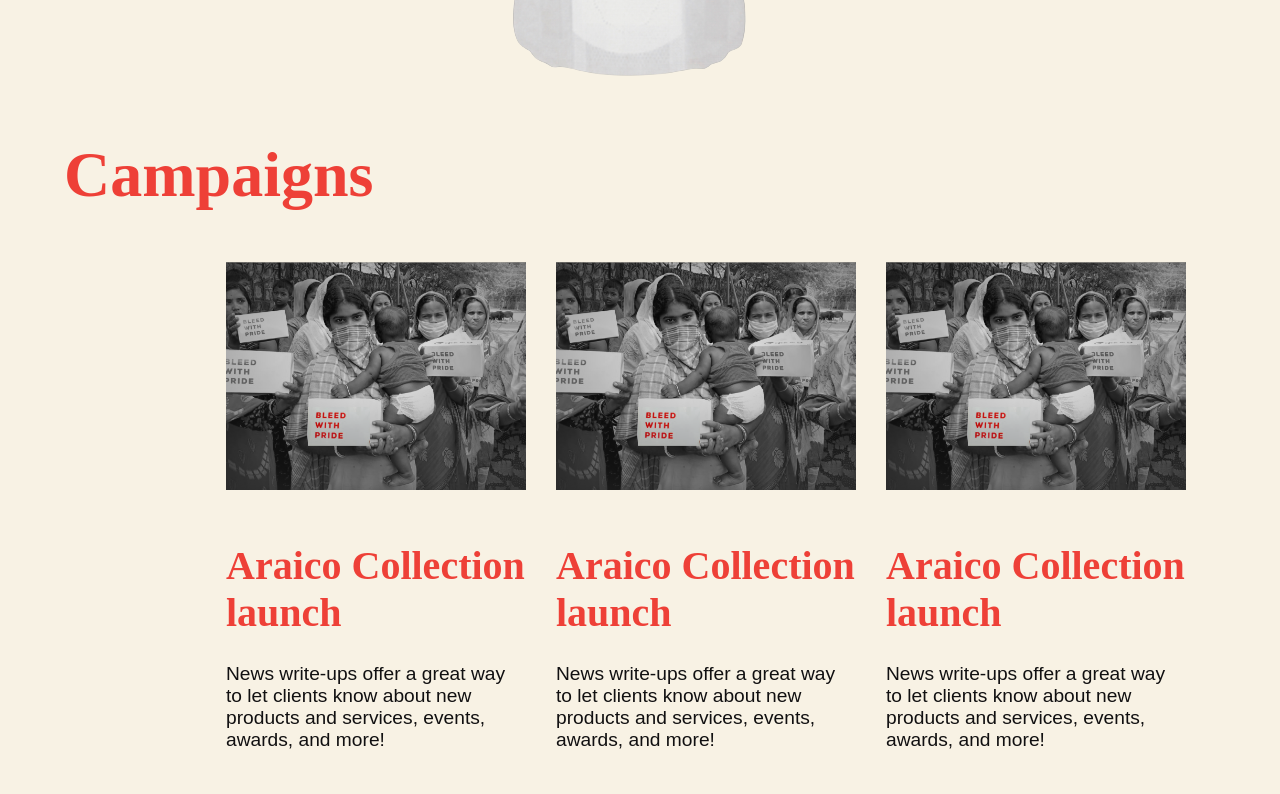
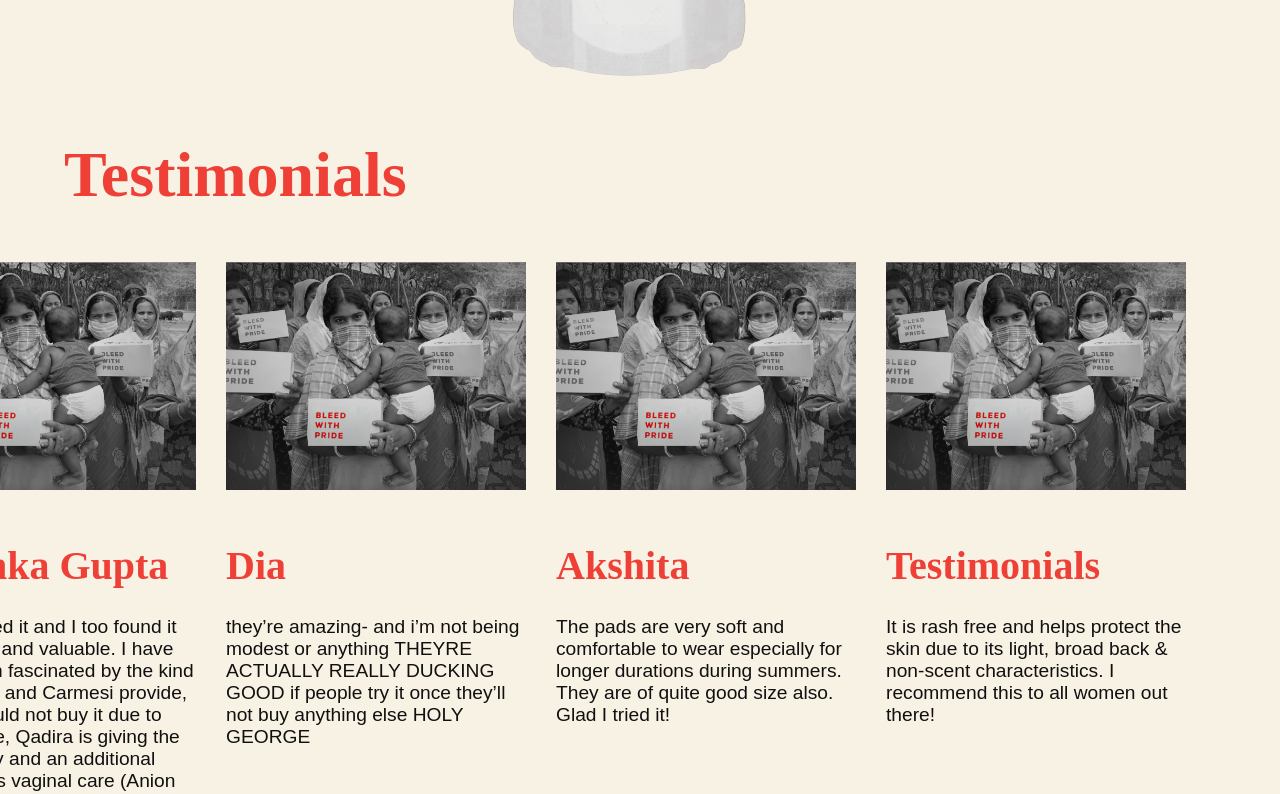
Before and after one commit to AVIVASHISHTA29/qadira2022, a Next.js app: page / in a window 1280 px wide. Shown: the part 3500-4294 px from the top of the page. Built offline with nearby package versions, Linux system fonts and the light colour scheme.

Commit message:
testimonials

```diff
--- a/components/CampaignComponent/index.js
+++ b/components/CampaignComponent/index.js
@@ -5,11 +5,8 @@ function CampaignComponent({ imgSrc, title, desc }) {
   return (
     <div className={styles.wrapper}>
       <img src={"/assets/images/intro3.png"} />
-      <h1>Araico Collection launch</h1>
-      <p>
-        News write-ups offer a great way to let clients know about new products
-        and services, events, awards, and more!
-      </p>
+      <h1>{title}</h1>
+      <p>{desc}</p>
     </div>
   );
 }
--- a/components/Campaigns/index.js
+++ b/components/Campaigns/index.js
@@ -11,7 +11,7 @@ function Campaigns() {
         viewport={{ once: true }}
         transition={{ duration: 0.7, ease: "easeInOut" }}
       >
-        Campaigns
+        Testimonials
       </motion.h1>
       <motion.div
         className={styles.campaignFlex}
@@ -20,9 +20,30 @@ function Campaigns() {
         viewport={{ once: true }}
         transition={{ delay: 0.5, duration: 0.7, ease: "easeInOut" }}
       >
-        <CampaignComponent />
-        <CampaignComponent />
-        <CampaignComponent />
+        <CampaignComponent
+          title={"Anushka Gupta"}
+          desc={
+            "I’ve also used it and I too found it comfortable and valuable. I have always been fascinated by the kind of pads Nua and Carmesi provide, however could not buy it due to budget issue, Qadira is giving the same quality and an additional care towards vaginal care (Anion Chip) but in a much budget friendly price, I would definitely be willing to switch to it."
+          }
+        />
+        <CampaignComponent
+          title={"Dia"}
+          desc={
+            "they’re amazing- and i’m not being modest or anything THEYRE ACTUALLY REALLY DUCKING GOOD if people try it once they’ll not buy anything else HOLY GEORGE"
+          }
+        />
+        <CampaignComponent
+          title={"Akshita"}
+          desc={
+            "The pads are very soft and comfortable to wear especially for longer durations during summers. They are of quite good size also. Glad I tried it!"
+          }
+        />
+        <CampaignComponent
+          title={"Testimonials"}
+          desc={
+            "It is rash free and helps protect the skin due to its light, broad back & non-scent characteristics. I recommend this to all women out there!"
+          }
+        />
       </motion.div>
     </div>
   );
--- a/components/Campaigns/styles.module.css
+++ b/components/Campaigns/styles.module.css
@@ -20,7 +20,7 @@
   display: flex;
   margin-left: auto;
   justify-content: flex-end;
-  align-items: center;
+  align-items: flex-start;
 }
 
 @media only screen and (max-width: 1000px) {
```
